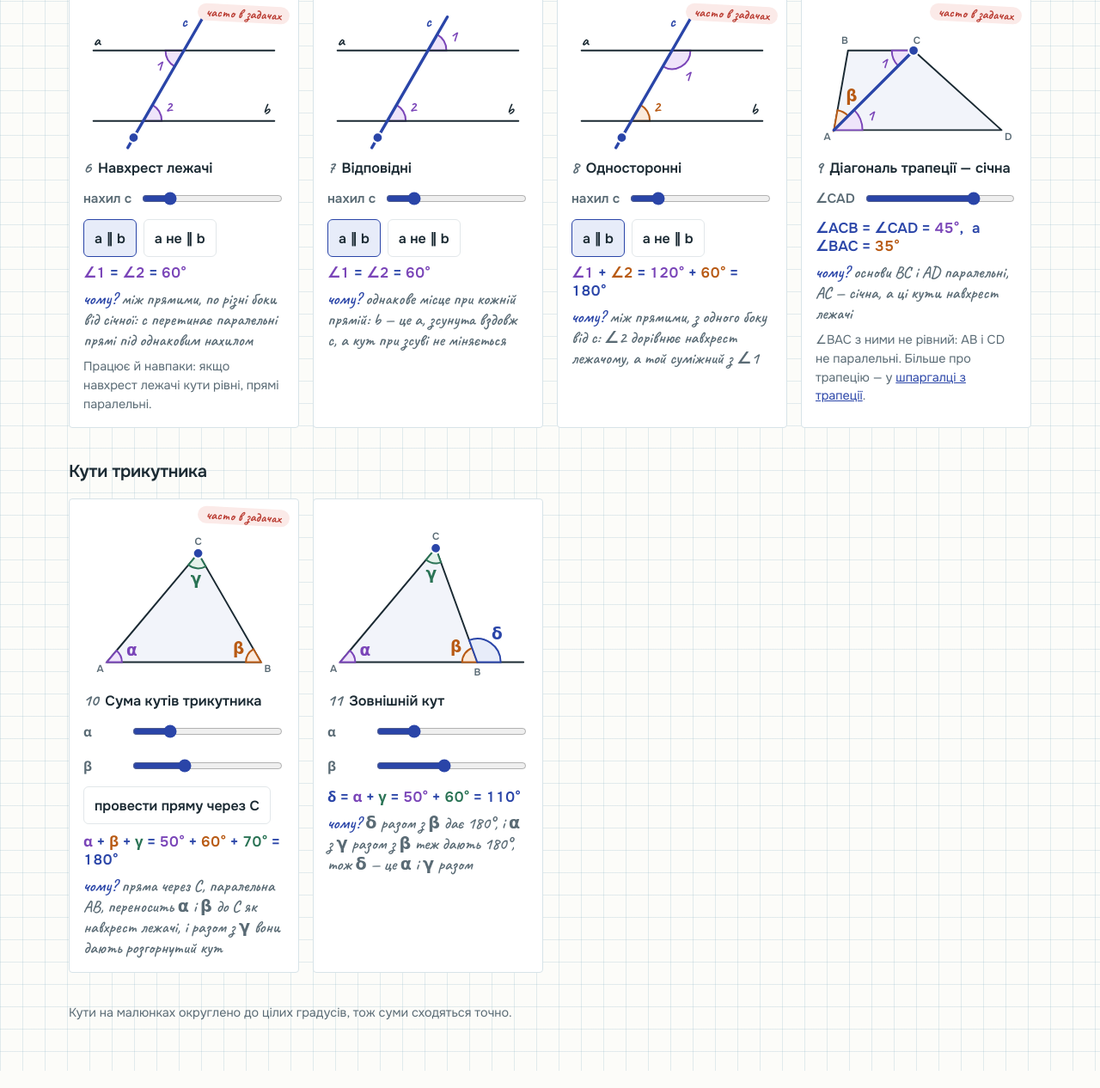
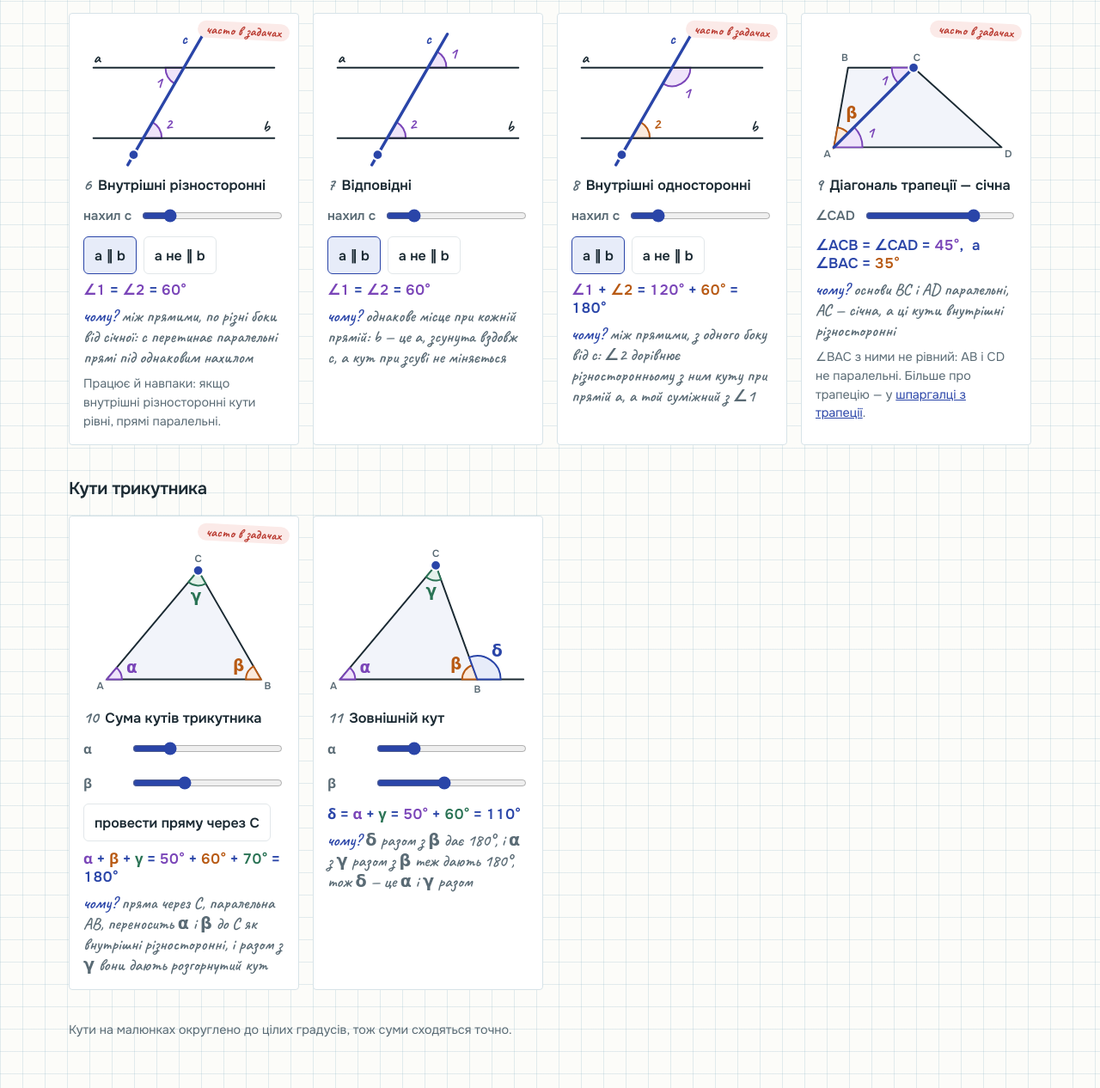
Before and after one commit to FernDragonborn/math-pages, a plain HTML site: page heometriia/kuty/index.html in a window 1280 px wide. Shown: the part 1507-2773 px from the top of the page at 86% size. Drawn offline with Linux system fonts and the light colour scheme; a web font is replaced by a local one.

Commit message:
Терміни Мерзляка: внутрішні різносторонні й односторонні, основна властивість величини кута
«Навхрест лежачі» — калька з російської; у Кутах і Трапеції тепер «внутрішні різносторонні».
Картка 2 Кутів — «Основна властивість величини кута». AGENTS.md: терміни — як у Мерзляка.

Co-Authored-By: Claude Opus 5.5 <noreply@anthropic.com>
Claude-Session: https://claude.ai/code/session_01GF1nNzX6eYptc9C9AFqVNF

```diff
--- a/heometriia/kuty/index.html
+++ b/heometriia/kuty/index.html
@@ -127,7 +127,7 @@ footer a{color:var(--pen)}
     <article class="card" id="c-parts">
       <span class="badge">часто в задачах</span>
       <svg viewBox="0 0 240 150" aria-hidden="true"><g class="draw"></g></svg>
-      <h3><span class="num">2</span>Кут з двох частин</h3>
+      <h3><span class="num">2</span>Основна властивість величини кута</h3>
       <label class="ctl"><span>∠AOC</span><input type="range" min="40" max="180" value="120" data-k="t"></label>
       <label class="ctl"><span>∠AOB</span><input type="range" min="20" max="160" value="50" data-k="p"></label>
       <p class="rule" aria-live="polite"></p>
@@ -169,7 +169,7 @@ footer a{color:var(--pen)}
     <article class="card" id="c-alt" data-pair="alt">
       <span class="badge">часто в задачах</span>
       <svg viewBox="0 0 240 170" aria-hidden="true"><g class="draw"></g></svg>
-      <h3><span class="num">6</span>Навхрест лежачі</h3>
+      <h3><span class="num">6</span>Внутрішні різносторонні</h3>
       <label class="ctl"><span>нахил c</span><input type="range" min="45" max="135" value="60" data-k="f"></label>
       <div class="opts" role="group" aria-label="Чи паралельні a і b">
         <button class="chip" type="button" data-par="1">a ∥ b</button>
@@ -177,7 +177,7 @@ footer a{color:var(--pen)}
       </div>
       <p class="rule" aria-live="polite"></p>
       <p class="why">між прямими, по різні боки від січної: c перетинає паралельні прямі під однаковим нахилом</p>
-      <p class="note">Працює й навпаки: якщо навхрест лежачі кути рівні, прямі паралельні.</p>
+      <p class="note">Працює й навпаки: якщо внутрішні різносторонні кути рівні, прямі паралельні.</p>
     </article>
 
     <article class="card" id="c-cor" data-pair="cor">
@@ -195,14 +195,14 @@ footer a{color:var(--pen)}
     <article class="card" id="c-one" data-pair="one">
       <span class="badge">часто в задачах</span>
       <svg viewBox="0 0 240 170" aria-hidden="true"><g class="draw"></g></svg>
-      <h3><span class="num">8</span>Односторонні</h3>
+      <h3><span class="num">8</span>Внутрішні односторонні</h3>
       <label class="ctl"><span>нахил c</span><input type="range" min="45" max="135" value="60" data-k="f"></label>
       <div class="opts" role="group" aria-label="Чи паралельні a і b">
         <button class="chip" type="button" data-par="1">a ∥ b</button>
         <button class="chip" type="button" data-par="0">a не ∥ b</button>
       </div>
       <p class="rule" aria-live="polite"></p>
-      <p class="why">між прямими, з одного боку від c: ∠2 дорівнює навхрест лежачому, а той суміжний з ∠1</p>
+      <p class="why">між прямими, з одного боку від c: ∠2 дорівнює різносторонньому з ним куту при прямій a, а той суміжний з ∠1</p>
     </article>
 
     <article class="card" id="c-trap">
@@ -211,7 +211,7 @@ footer a{color:var(--pen)}
       <h3><span class="num">9</span>Діагональ трапеції — січна</h3>
       <label class="ctl"><span>∠CAD</span><input type="range" min="30" max="50" value="45" data-k="f"></label>
       <p class="rule" aria-live="polite"></p>
-      <p class="why">основи BC і AD паралельні, AC — січна, а ці кути навхрест лежачі</p>
+      <p class="why">основи BC і AD паралельні, AC — січна, а ці кути внутрішні різносторонні</p>
       <p class="note">∠BAC з ними не рівний: AB і CD не паралельні. Більше про трапецію — у <a href="/heometriia/trapetsiia/">шпаргалці з трапеції</a>.</p>
     </article>
 
@@ -230,7 +230,7 @@ footer a{color:var(--pen)}
       <label class="ctl"><span>β</span><input type="range" min="30" max="120" value="60" data-k="b"></label>
       <div class="opts"><button class="chip" type="button" data-proof aria-pressed="false">провести пряму через C</button></div>
       <p class="rule" aria-live="polite"></p>
-      <p class="why">пряма через C, паралельна AB, переносить α і β до C як навхрест лежачі, і разом з γ вони дають розгорнутий кут</p>
+      <p class="why">пряма через C, паралельна AB, переносить α і β до C як внутрішні різносторонні, і разом з γ вони дають розгорнутий кут</p>
     </article>
 
     <article class="card" id="c-ext">
@@ -387,7 +387,7 @@ function pairCard(id){
     init(s,root){s.par=1;root.querySelectorAll('[data-par]').forEach(b=>b.addEventListener('click',()=>{s.par=+b.dataset.par;root._render()}))},
     draw(g,s){const d=s.par?0:TILT,P1={x:120,y:50},Mb={x:120,y:134},P2=inter(P1,s.f,Mb,d);
       const [[f1,s1],[f2,s2]]=pick(s.f,d);
-      // equal angles share a colour; односторонні are two different angles by nature
+      // equal angles share a colour; внутрішні односторонні are two different angles by nature
       const c2=pair!=='one'&&s1===s2?'1':'2';
       arc(g,P1,22,f1,s1,'a1');arc(g,P2,22,f2,s2,'a'+c2);
       line(g,{x:12,y:50},{x:228,y:50},'ln');line(g,P(Mb,108,d+180),P(Mb,108,d),'ln');
```
Also changed, not shown: heometriia/trapetsiia/index.html (+2 -2 lines), 1 other file.
